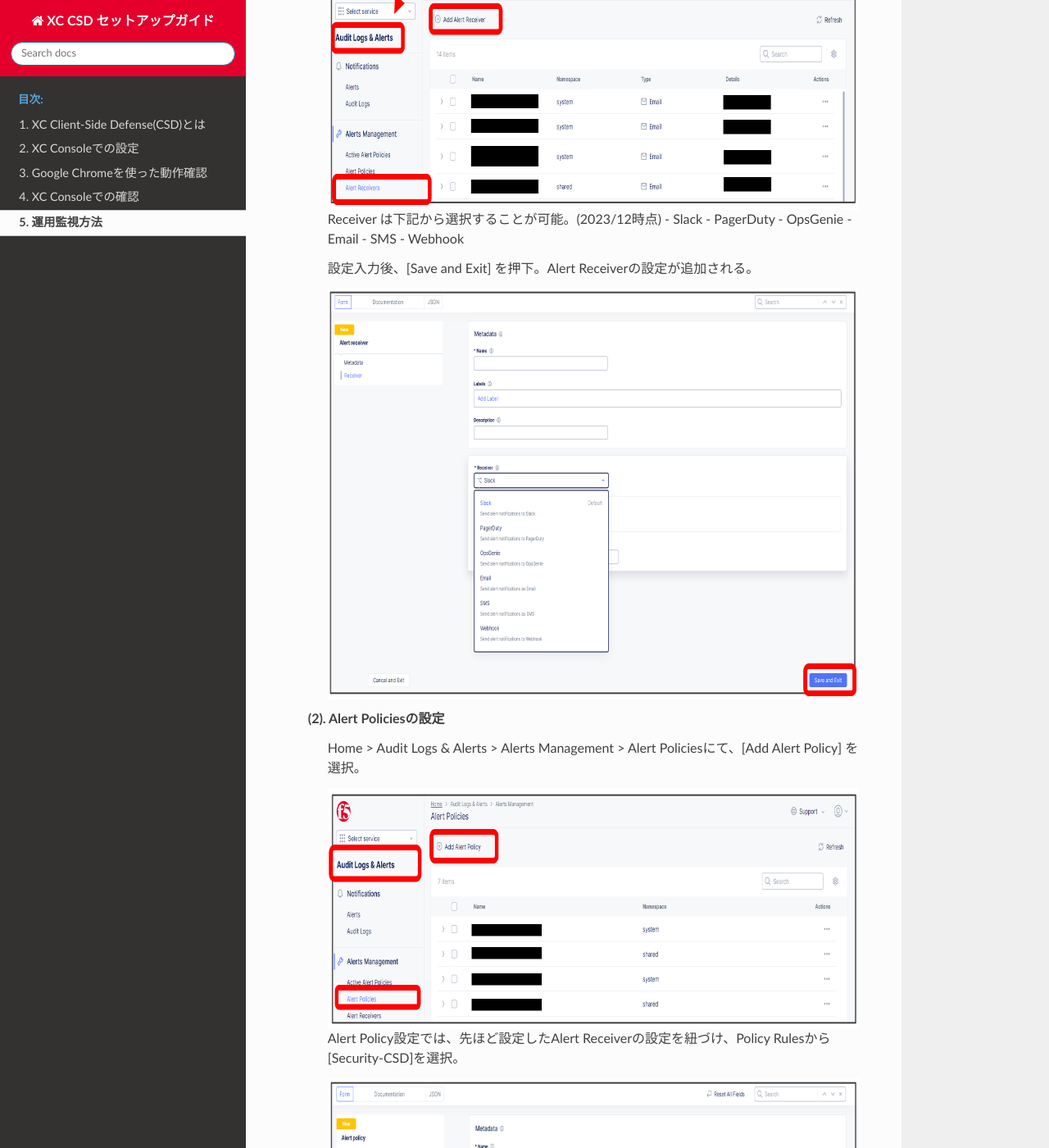
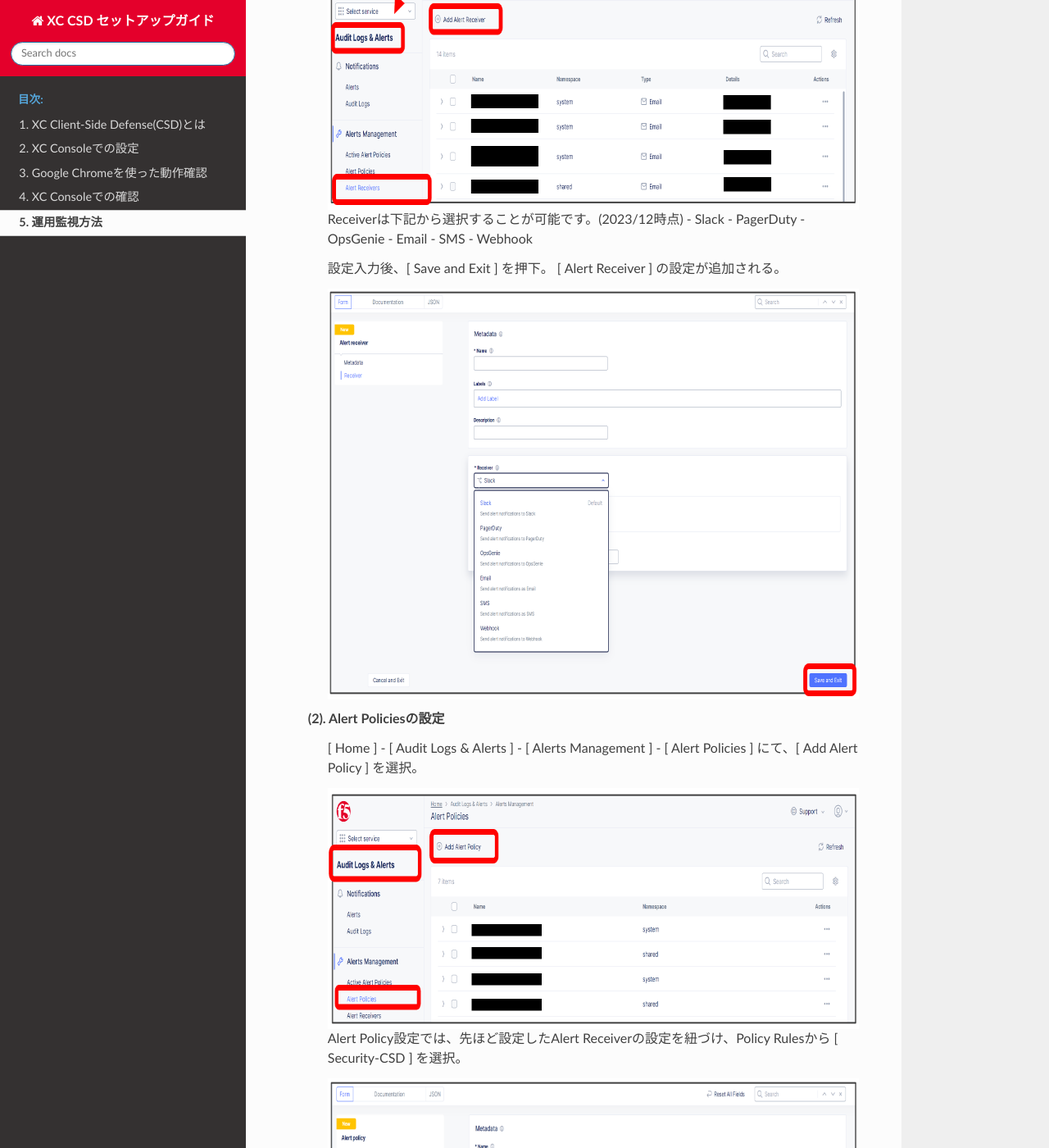
Before and after one commit to BeF5/f5j-xc-csd, a Sphinx documentation site: the page built from docs/module05/module05.rst, in a window 1280 px wide and 1400 px high, scrolled down 4580 px. Shown: the whole window at 82% size. Built offline with Sphinx 7.4.7 and the Read the Docs theme 2.0.0, drawn with Linux system fonts in a browser that asks for light colours; some of the changed text lies outside the part shown.

Commit message:
Update module05.rst

```diff
--- a/docs/module05/module05.rst
+++ b/docs/module05/module05.rst
@@ -5,7 +5,7 @@
 
 
 1. 検出スクリプト一覧
-   [ Home ] - [ Client-Side Defense ] - [ Monitoring ] - [ Script List ] から保護対象にて検出したスクリプトの一覧を表示可能。各スクリプトをクリックすることで詳細確認が可能です。
+   [ Home ] - [ Client-Side Defense ] - [ Monitoring ] - [ Script List ] から保護対象にて検出したスクリプトの一覧を表示可能です。各スクリプトをクリックすることで詳細確認が可能です。
 
 
 .. csv-table::
@@ -29,7 +29,7 @@
 
 3. Form Fieldの読み取りを抑止
 
-   (1). Home > Client-Side Defense > Monitoring > Form Fields から特定のスクリプトによって読み取られる全フォームフィールドを確認することが可能です。
+   (1). [ Home ] - [ Client-Side Defense ] - [ Monitoring ] - [ Form Fields ] から特定のスクリプトによって読み取られる全フォームフィールドを確認することが可能です。
 
 .. figure:: images/Picture3-1.png
    :scale: 50%
@@ -38,7 +38,7 @@
 
    (2). 特定のForm Fieldに対して、そのFieldを読み取ろうとするScriptがあった際に、Risk Scoreを ”High Risk” としてマークし、機微データへのアクセスリスクを管理することが可能です。
 
-      該当FieldのActionsから [Mark as Sensitive]を選択し、適用することで、当該Fieldを機微データとして取り扱うことが可能です。
+      該当Fieldの [ Actions ] から [ Mark as Sensitive ] を選択し、適用することで、当該Fieldを機微データとして取り扱うことが可能です。
 
 .. figure:: images/Picture3-2.png
    :scale: 50%
@@ -47,7 +47,7 @@
 
    (3). Form Fieldを読み取るScriptに対するMitigation Actionとして、意図するForm Fieldの読み取りの場合は [Allow Read] へ、意図しないForm Fieldの読み取りの場合は [Block Read] へ追加することが可能です。
 
-      Home > Client-Side Defense > Monitoring > Script ListからForm Fields Readに数値が記録されているScriptを確認し、Form Fields Readの数字を選択します。
+      [ Home ] - [ Client-Side Defense ] - [ Monitoring ] - [ Script List ] から [ Form Fields Read ] に数値が記録されているScriptを確認し、Form Fields Readの数字を選択します。
 
 
 .. figure:: images/Picture3-3.png
@@ -66,10 +66,10 @@
 
 4. Alertの通知設定
 
-   CSDで発生したアラート通知の設定として、[Alert Receivers]ではどこに対しAlert Logを飛ばすかを設定し、[Alert Policies]では何のAlert Logを飛ばすか（ここではCSD Alert Log）を設定、最後にそれらの設定内容を [Active Alert Policies] として有効化することで、CSDアラート通知を設定可能です。
+   CSDで発生したアラート通知の設定として、 [ Alert Receivers ] ではどこに対しAlert Logを飛ばすかを設定し、 [ Alert Policies ] では何のAlert Logを飛ばすか（ここではCSD Alert Log）を設定、最後にそれらの設定内容を [ Active Alert Policies ] として有効化することで、CSDアラート通知を設定可能です。
 
    (1). Alert Receiversの設定
-      Home > Audit Logs & Alerts > Alerts Management > Alert Receivers にて、[Add Alert Receiver] を選択します。
+      [ Home ] - [ Audit Logs & Alerts ] - [ Alerts Management ] - [ Alert Receivers ] にて、 [ Add Alert Receiver ] を選択します。
 
       .. figure:: images/Picture4-1.png
          :scale: 50%
@@ -81,7 +81,7 @@
          :align: center
 
 
-      Receiver は下記から選択することが可能。(2023/12時点)
+      Receiverは下記から選択することが可能です。(2023/12時点)
       - Slack
       - PagerDuty
       - OpsGenie
@@ -89,7 +89,7 @@
       - SMS
       - Webhook
 
-      設定入力後、[Save and Exit] を押下。Alert Receiverの設定が追加される。
+      設定入力後、[ Save and Exit ] を押下。 [ Alert Receiver ] の設定が追加される。
 
       .. figure:: images/Picture4-3.png
          :scale: 50%
@@ -97,33 +97,33 @@
 
 
    (2). Alert Policiesの設定
-      Home > Audit Logs & Alerts > Alerts Management > Alert Policiesにて、[Add Alert Policy] を選択。
+      [ Home ] - [ Audit Logs & Alerts ] - [ Alerts Management ] - [ Alert Policies ] にて、[ Add Alert Policy ] を選択。
 
       .. figure:: images/Picture4-4.png
          :scale: 50%
          :align: center
 
-      Alert Policy設定では、先ほど設定したAlert Receiverの設定を紐づけ、Policy Rulesから[Security-CSD]を選択。
+      Alert Policy設定では、先ほど設定したAlert Receiverの設定を紐づけ、Policy Rulesから [ Security-CSD ] を選択。
 
       .. figure:: images/Picture4-5.png
          :scale: 50%
          :align: center
 
-      以下の通り、Security AlertsとGroupsを選択します。
+      以下の通り、[ Security Alerts ] と [ Groups ] を選択します。
 
       .. figure:: images/Picture4-6.png
          :scale: 50%
          :align: center
 
 
-      Show Advanced Fieldsを押下することで、通知間隔を調整可能です。
+      [ Show Advanced Fields ] を押下することで、通知間隔を調整可能です。
 
       .. figure:: images/Picture4-7.png
          :scale: 50%
          :align: center
 
 
-      設定入力後、[Save and Exit] を押下。Alert Policyの設定が追加される。
+      設定入力後、[ Save and Exit ] をクリックする。 [ Alert Policy ] の設定が追加される。
 
       .. figure:: images/Picture4-8.png
          :scale: 50%
@@ -131,21 +131,21 @@
 
 
    (3). Active Alertの設定
-      Home > Audit Logs & Alerts > Alerts Management > Active Alert Policiesにて、[Select Active Alert Policies] を選択。
+      [ Home ] - [ Audit Logs & Alerts ] - [ Alerts Management ] - [ Active Alert Policies ] にて、[ Select Active Alert Policies ] をクリックします。
 
       .. figure:: images/Picture4-9.png
          :scale: 50%
          :align: center
 
 
-      [Add Item] を押下 。
+      [Add Item] をクリックします。
 
       .. figure:: images/Picture4-10.png
          :scale: 50%
          :align: center
 
 
-      先ほど作成したAlert Policyを選択し、[Save and Exit] を押下
+      先ほど作成したAlert Policyを選択し、[ Save and Exit ] をクリックします。
 
       .. figure:: images/Picture4-11.png
          :scale: 50%
@@ -159,7 +159,7 @@
          :align: center
 
 
-      以上の設定により、CSDアラートが発生した際に、指定したReceiverに対してアラート通知を飛ばすことが可能。
+      以上の設定により、CSDアラートが発生した際に、指定したReceiverに対してアラート通知を飛ばすことが可能です。
 
 
 これで、XC CSDのセットアップガイドは終了となります。
```
Also changed, not shown: other parts of docs/module05/module05.rst (+1 -1 lines).
